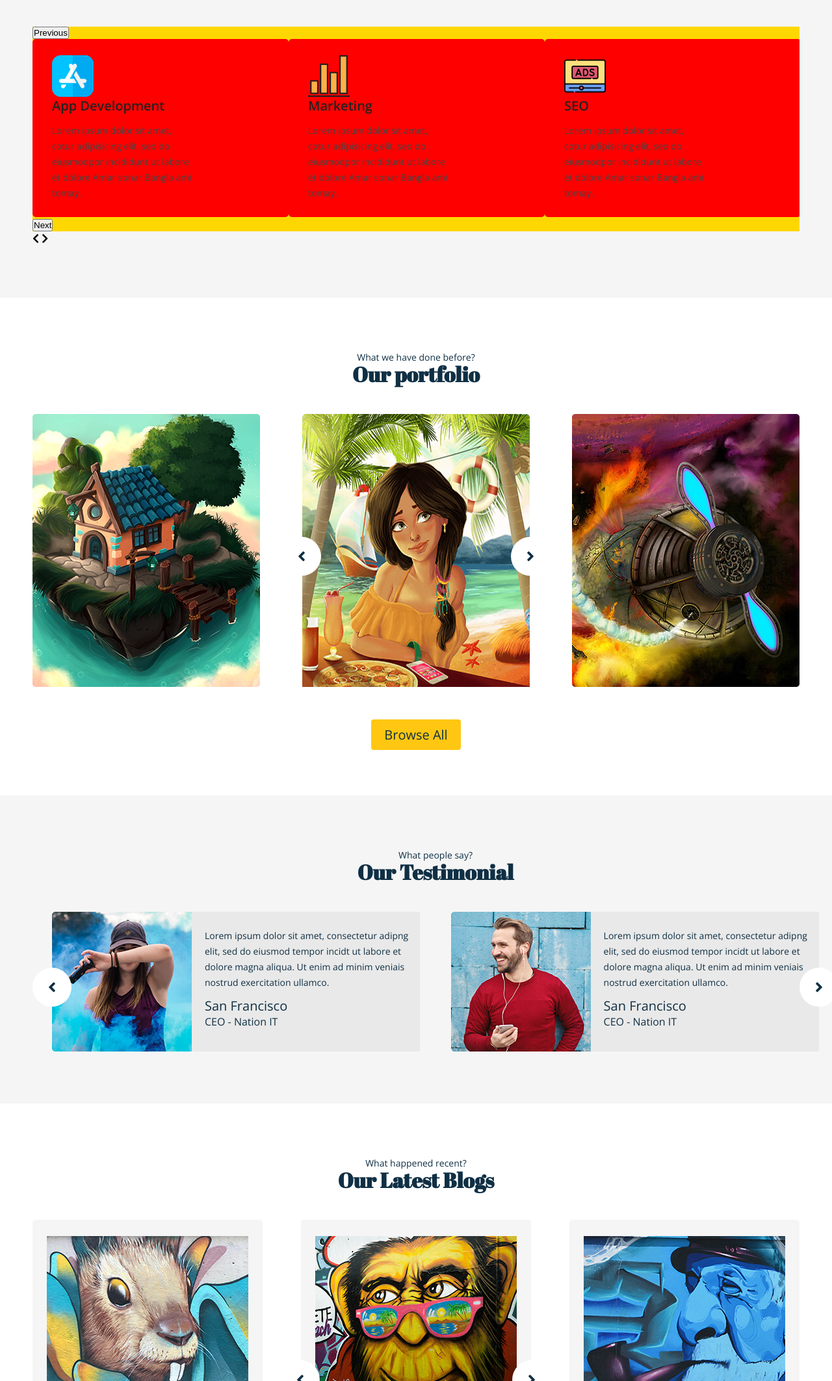
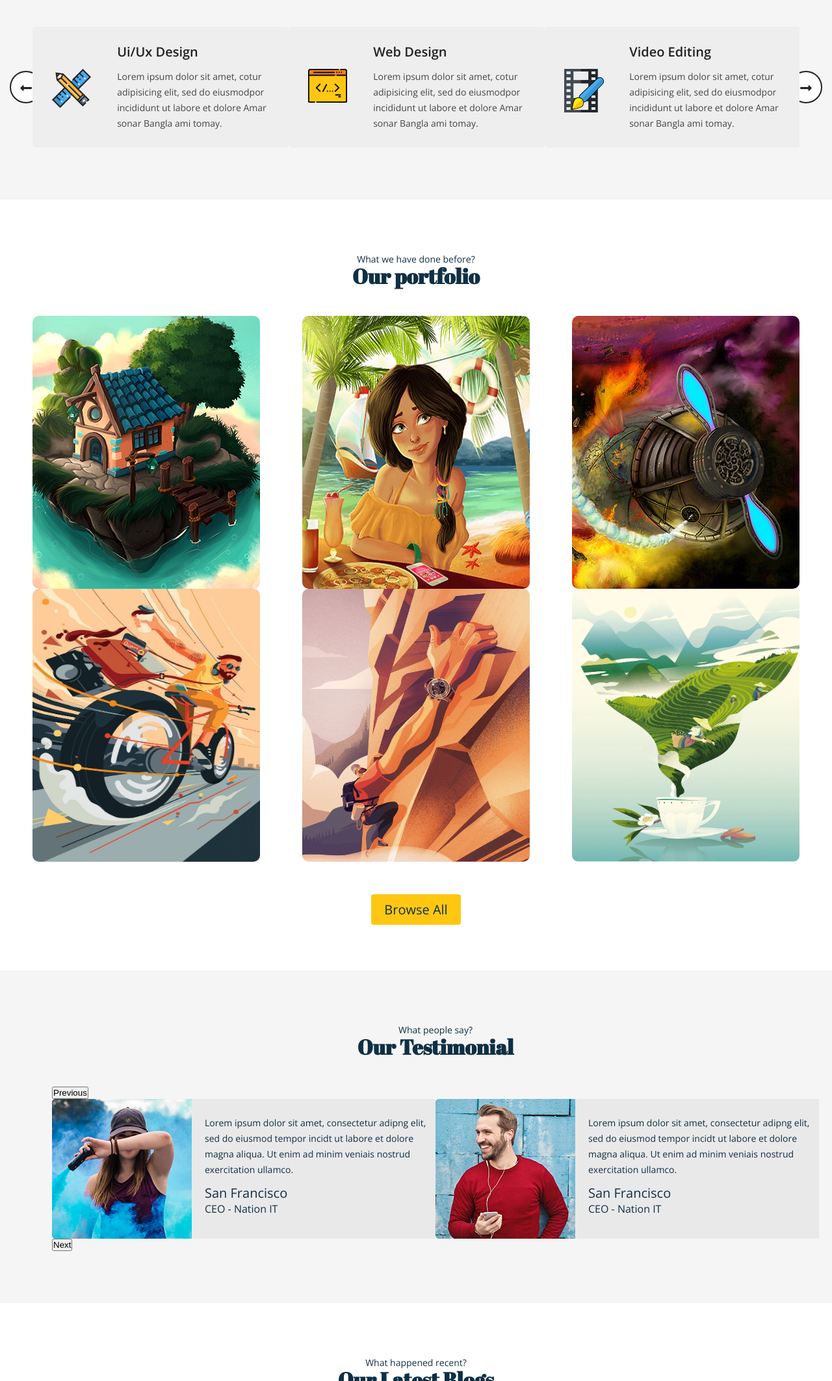
Before and after one commit to sazzat1000/Bizzency, a plain HTML site: page index.html in a window 1280 px wide. Shown: the part 2100-4225 px from the top of the page at 65% size. Drawn offline with nearby package versions, Linux system fonts and the light colour scheme.

Commit message:
Slder test 2

```diff
--- a/css/style.css
+++ b/css/style.css
@@ -84,9 +84,9 @@ i {
 .slick-slide:focus {
   outline: none;
 }
-/* .slick-slide img {
+.slick-slide img {
   display: inline-block;
-} */
+}
 /* ================ Common CSS Start ================ */
 
 /* ================ Header Start ================ */
@@ -328,42 +328,60 @@ nav .icons {
 #service {
   padding: 80px 0;
   background: #f5f5f5;
+}
+#service .row {
+  justify-content: space-between;
+  z-index: 9999;
   position: relative;
 }
-
-#service .row {
-  justify-content: space-between;
-  background: gold;
-  z-index: 9999;
-}
-/* #service .service-slider {
-  position: relative;
-}
-#service .arrow i {
+.service-prev,
+.service-next {
   position: absolute;
   top: 50%;
-  right: 0;
-} */
+  transform: translateY(-50%);
+  height: 50px;
+  width: 50px;
+  line-height: 50px;
+  font-size: 20px;
+  text-align: center;
+  color: #222222;
+  background: #fff;
+  border-radius: 50%;
+  border: 2px solid #222222;
+  cursor: pointer;
+  z-index: -1;
+}
+.service-prev {
+  left: -35px;
+}
+.service-next {
+  right: -35px;
+}
+.service-prev:hover,
+.service-next:hover {
+  background: #222222;
+  color: #fff;
+}
 #service .service-item {
   width: 32%;
 }
 .service-item {
-  display: flex;
-  align-items: center;
   border-radius: 5px;
   padding: 25px 30px;
   position: relative;
-  /* background: #eeeeee; */
-  background: red;
+  background: #eeeeee;
 }
 /* .service-item .service-text {
   padding-left: 25px;
 } */
 .service-item .service-icon {
   width: 30%;
+  float: left;
+  padding-top: 40px;
 }
 .service-item .service-text {
-  width: 65%;
+  width: 70%;
+  float: left;
 }
 .service-text h3 {
   font-size: 20px;
@@ -389,9 +407,9 @@ nav .icons {
   transform-origin: left;
   border-radius: 5px;
 }
-/* .service-item:hover .service-item-overlay {
+.service-item:hover .service-item-overlay {
   transform: scale(1);
-} */
+}
 .service-item-overlay-content {
   position: absolute;
   top: 50%;
@@ -417,8 +435,9 @@ nav .icons {
   color: #222;
   border-radius: 50%;
   position: absolute;
-  left: 30%;
-  bottom: -63px;
+  left: 50%;
+  bottom: -55px;
+  transform: translateX(-50%);
 }
 .service-item-overlay-content a:hover {
   background: #ffc712;
@@ -435,11 +454,18 @@ nav .icons {
 .portfolio-item {
   position: relative;
   text-align: center;
+  transition: .5s;
+  overflow: hidden;
+}
+.portfolio-item .portfolio-image {
+  width: 350px;
+  height: 420px;
 }
 .portfolio-item .portfolio-image img {
   width: 100%;
   height: 100%;
   display: block;
+  border-radius: 10px;
 }
 .portfolio-item .portfolio-text {
   position: absolute;
@@ -501,6 +527,25 @@ nav .icons {
   justify-content: space-between;
   position: relative;
 }
+#testimonial .testimonial-slider {
+  position: relative;
+}
+
+#testimonial .testimonial-arrow .testimonial-prev,
+#testimonial .testimonial-arrow .testimonial-next {
+  position: absolute;
+  top: 50%;
+  left: 0;
+}
+#testimonial .testimonial-arrow i {
+  font-size: 20px;
+  width: 60px;
+  height: 60px;
+  line-height: 60px;
+  background: red;
+  color: #fff;
+  border-radius: 50%;
+}
 #testimonial .testimonial-item {
   display: flex;
   width: 48%;
@@ -528,30 +573,7 @@ nav .icons {
   font-size: 16px;
   text-transform: capitalize;
 }
-.testimonial-prev {
-  position: absolute;
-  top: 40%;
-  left: -30px;
-}
-.testimonial-next {
-  position: absolute;
-  top: 40%;
-  right: -30px;
-}
-.testimonial-icon i {
-  font-size: 24px;
-  text-align: center;
-  width: 60px;
-  height: 60px;
-  line-height: 60px;
-  border-radius: 50%;
-  background: #fff;
-  color: #0f2f44;
-}
-.testimonial-icon i:hover {
-  background: #ffc712;
-  cursor: pointer;
-}
+
 /* ================ Testimonial End ================ */
 
 /* ================ Blog Start ================ */
--- a/index.html
+++ b/index.html
@@ -374,10 +374,6 @@
                     </div>
                 </div>
             </div>
-            <div class="arrow">
-                <i class="fas fa-chevron-left service-prev"></i>
-                <i class="fas fa-chevron-right service-next"></i>
-            </div>
         </div>
     </section>
     <!-- ================ Service End ================ -->
@@ -405,16 +401,34 @@
                     <div class="portfolio-text">
                         <p>Girl illustration</p>
                     </div>
-                    <div class="portfolio-prev portfolio-icon">
-                        <i class="fas fa-angle-left"></i>
+                </div>
+                <div class="portfolio-item">
+                    <div class="portfolio-image">
+                        <img src="img/portfolio/3.jpg" alt="">
                     </div>
-                    <div class="portfolio-next portfolio-icon">
-                        <i class="fas fa-angle-right"></i>
+                    <div class="portfolio-text">
+                        <p>Girl illustration</p>
                     </div>
                 </div>
                 <div class="portfolio-item">
                     <div class="portfolio-image">
-                        <img src="img/portfolio/3.jpg" alt="">
+                        <img src="img/portfolio/4.jpg" alt="">
+                    </div>
+                    <div class="portfolio-text">
+                        <p>Girl illustration</p>
+                    </div>
+                </div>
+                <div class="portfolio-item">
+                    <div class="portfolio-image">
+                        <img src="img/portfolio/5.jpg" alt="">
+                    </div>
+                    <div class="portfolio-text">
+                        <p>Girl illustration</p>
+                    </div>
+                </div>
+                <div class="portfolio-item">
+                    <div class="portfolio-image">
+                        <img src="img/portfolio/6.jpg" alt="">
                     </div>
                     <div class="portfolio-text">
                         <p>Girl illustration</p>
@@ -435,7 +449,7 @@
                 <span>What people say?</span>
                 <h2>Our Testimonial</h2>
             </div>
-            <div class="row">
+            <div class="row testimonial-slider">
                 <div class="testimonial-item">
                     <div class="client-image">
                         <img src="img/testinoninal/1.jpg" alt="">
@@ -462,12 +476,36 @@
                         <p class="ceo">CEO - Nation IT</p>
                     </div>
                 </div>
-                <div class="testimonial-prev testimonial-icon">
-                    <i class="fas fa-angle-left"></i>
+                <div class="testimonial-item">
+                    <div class="client-image">
+                        <img src="img/testinoninal/1.jpg" alt="">
+                    </div>
+                    <div class="client-text">
+                        <p class="review">
+                            Lorem ipsum dolor sit amet, consectetur adipng elit, sed do eiusmod tempor incidt ut labore
+                            et dolore magna aliqua. Ut enim ad minim veniais nostrud exercitation ullamco.
+                        </p>
+                        <p class="city">San francisco</p>
+                        <p class="ceo">CEO - Nation IT</p>
+                    </div>
                 </div>
-                <div class="testimonial-next testimonial-icon">
-                    <i class="fas fa-angle-right"></i>
+                <div class="testimonial-item">
+                    <div class="client-image">
+                        <img src="img/testinoninal/2.jpg" alt="">
+                    </div>
+                    <div class="client-text">
+                        <p class="review">
+                            Lorem ipsum dolor sit amet, consectetur adipng elit, sed do eiusmod tempor incidt ut labore
+                            et dolore magna aliqua. Ut enim ad minim veniais nostrud exercitation ullamco.
+                        </p>
+                        <p class="city">San francisco</p>
+                        <p class="ceo">CEO - Nation IT</p>
+                    </div>
                 </div>
+            </div>
+            <div class="testimonial-arrow">
+                <i class="fas fa-angle-left testimonial-prev"></i>
+                <i class="fas fa-angle-right testimonial-next"></i>
             </div>
         </div>
     </section>
@@ -631,3 +669,10 @@
 </body>
 
 </html>
+
+<!--  <div class="portfolio-prev portfolio-icon">
+                        <i class="fas fa-angle-left"></i>
+                    </div>
+                    <div class="portfolio-next portfolio-icon">
+                        <i class="fas fa-angle-right"></i>
+                    </div> -->
--- a/js/main.js
+++ b/js/main.js
@@ -21,11 +21,25 @@ $(document).ready(function () {
 
   // Service Slider
   $(".service-slider").slick({
-    autoplay: true,
+    // autoplay: true,
     autoplaySpeed: 3000,
     speed: 800,
     slidesToShow: 3,
     slidesToScroll: 3,
-    draggable: false
+    draggable: false,
+    prevArrow: "<i class='fas fa-long-arrow-alt-left service-prev'></i>",
+    nextArrow: "<i class='fas fa-long-arrow-alt-right service-next'></i>"
+  })
+
+  // Testimonial Slider
+  $(".testimonial-slider").slick({
+    autoplay: true,
+    autoplaySpeed: 3000,
+    speed: 800,
+    slidesToShow: 2,
+    slidesToScroll: 2,
+    draggable: false,
+    // prevArrow: $(".testimonial-prev"),
+    // nextArrow: $(".testimonial-next")
   })
 });
```
Also changed, not shown: img/portfolio/4.jpg (added), img/portfolio/5.jpg (added), img/portfolio/6.jpg (added).
